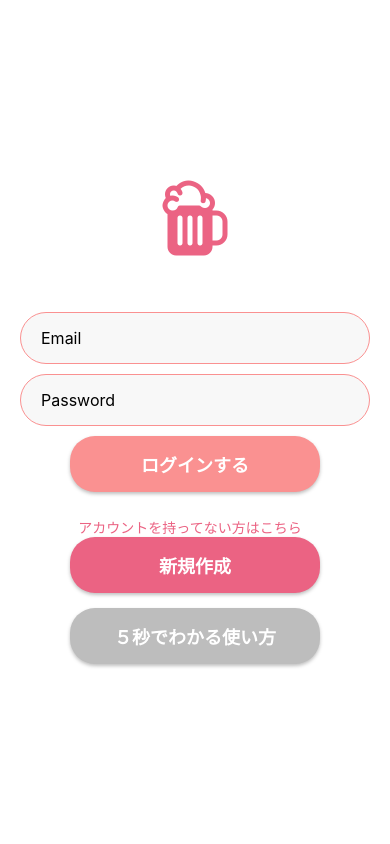
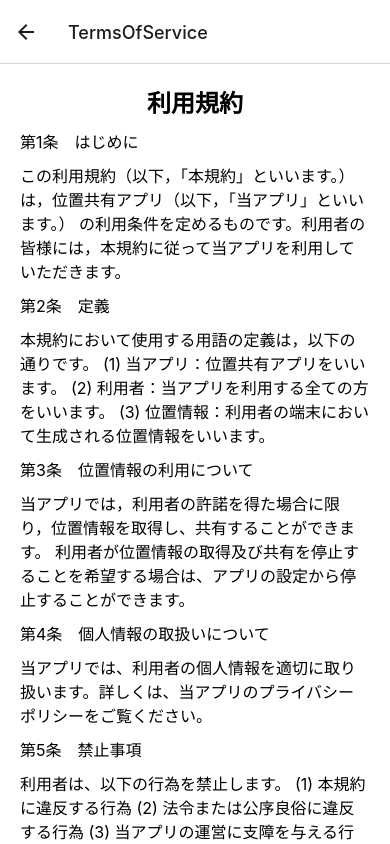
Before and after one commit to watty354/map-app, a React Native app: screen /TermsOfService in a window 390 px wide. Built offline with nearby package versions, Linux system fonts and the light colour scheme; no server answers.

Commit message:
りよう規約

```diff
--- a/App.js
+++ b/App.js
@@ -12,6 +12,7 @@ import { UserScreen } from './screens/UserScreen'
 import { ChatScreen } from './screens/ChatScreen'
 import { UsageScreen } from './screens/UsageScreen'
 import { ChatListScreen } from './screens/ChatList'
+import { TermsOfServiceScreen } from './const/TermsOfServiceScreen'
 import { createBottomTabNavigator } from '@react-navigation/bottom-tabs';
 import { useAuthState } from 'react-firebase-hooks/auth';
 import { db, auth, handleUploadPhoto } from './lib/firebase'
@@ -45,7 +46,8 @@ const HomeStack = () => {
       <Stack.Screen name="Home" component={HomeScreen} options={{ headerShown: false }} />
       <Stack.Screen name="Usage" component={UsageScreen} options={{ title: "使い方" }}/>
       <Stack.Screen name="Register" component={RegisterScreen} />
-      {/* <Stack.Screen name="Login" component={LoginScreen} /> */}
+      <Stack.Screen name="TermsOfService" component={TermsOfServiceScreen} />
+      <Stack.Screen name="Login" component={LoginScreen} />
       <Stack.Screen name="Profile" component={ProfileScreen} />
       {/* <Stack.Screen name="Map" component={MapScreen} /> */}
     </Stack.Navigator>
--- /dev/null
+++ b/const/TermsOfServiceScreen.js
@@ -0,0 +1,75 @@
+import React from 'react';
+import { View, Text, StyleSheet, ScrollView } from 'react-native';
+
+export const TermsOfServiceScreen = () => {
+  return (
+    <ScrollView>
+
+    <View style={styles.container}>
+      <Text style={styles.title}>利用規約</Text>
+      <Text style={styles.text}>第1条　はじめに</Text>
+      <Text style={styles.text}>
+        この利用規約（以下，「本規約」といいます。）は，位置共有アプリ（以下，「当アプリ」といいます。）
+        の利用条件を定めるものです。利用者の皆様には，本規約に従って当アプリを利用していただきます。
+      </Text>
+      <Text style={styles.text}>第2条　定義</Text>
+      <Text style={styles.text}>
+        本規約において使用する用語の定義は，以下の通りです。
+        (1) 当アプリ：位置共有アプリをいいます。
+        (2) 利用者：当アプリを利用する全ての方をいいます。
+        (3) 位置情報：利用者の端末において生成される位置情報をいいます。
+      </Text>
+      <Text style={styles.text}>第3条　位置情報の利用について</Text>
+      <Text style={styles.text}>
+        当アプリでは，利用者の許諾を得た場合に限り，位置情報を取得し、共有することができます。
+        利用者が位置情報の取得及び共有を停止することを希望する場合は、アプリの設定から停止することができます。
+      </Text>
+      <Text style={styles.text}>第4条　個人情報の取扱いについて</Text>
+      <Text style={styles.text}>
+        当アプリでは、利用者の個人情報を適切に取り扱います。詳しくは、当アプリのプライバシーポリシーをご覧ください。
+      </Text>
+      <Text style={styles.text}>第5条　禁止事項</Text>
+      <Text style={styles.text}>
+        利用者は、以下の行為を禁止します。
+        (1) 本規約に違反する行為
+        (2) 法令または公序良俗に違反する行為
+        (3) 当アプリの運営に支障を与える行為
+        (4) 他の利用者または第三者に対する迷惑行為
+      </Text>
+      <Text style={styles.text}>第6条　免責事項</Text>
+      <Text style={styles.text}>
+      本アプリの利用により、利用者の皆様に何らかの不利益が生じた場合でも、本アプリは一切の責任を負いかねます。
+      また、本サービスを利用したことによりユーザーに何らかの損害が発生した場合でも、一切の責任を負いかねます。
+      </Text>
+      <Text style={styles.text}>以上の規約事項をご理解いただき、ご利用いただけますようお願い申し上げます。</Text>
+      </View>
+    </ScrollView>
+  );
+}
+
+const styles = StyleSheet.create({
+    container: {
+      flex: 1,
+      padding: 20,
+      backgroundColor: '#FFFFFF',
+    },
+    title: {
+      fontSize: 24,
+      fontWeight: 'bold',
+      marginBottom: 10,
+      textAlign: 'center',
+    },
+    subtitle: {
+      fontSize: 18,
+      fontWeight: 'bold',
+      marginBottom: 5,
+    },
+    text: {
+      fontSize: 16,
+      marginBottom: 10,
+    },
+    link: {
+      color: '#007AFF',
+      textDecorationLine: 'underline',
+    },
+  });
--- a/screens/Map.js
+++ b/screens/Map.js
@@ -8,6 +8,8 @@ import { userLocation } from '../lib/location';
 import { ButtunPrompt } from '../components/ButtunPrompt'
 import { getAuth, onAuthStateChanged } from 'firebase/auth';
 import Ionicons from '@expo/vector-icons/Ionicons';
+// import BackgroundTask from 'react-native-background-task';
+
 
 export const MapScreen = ({ route, navigation }) => {
   const [usersData, setUsersData] = useState([]);
@@ -123,30 +125,45 @@ export const MapScreen = ({ route, navigation }) => {
       }, 10000);
     }
   }
-  // アプリの状態を監視
-  const handleAppStateChange = (nextAppState) => {
-    if (nextAppState === 'active') {
-      // アプリがフォアグラウンドに移行したときの処理
-      setMarkerVisible(false);
-      mapDisplayNone();
-    } else if (nextAppState === 'background') {
-      // アプリがバックグラウンドに移行したときの処理
-      setMarkerVisible(false);
-      mapDisplayNone();
-    }
-  }
+  // // アプリの状態を監視
+  // const handleAppStateChange = (nextAppState) => {
+  //   if (nextAppState === 'active') {
+  //     // アプリがフォアグラウンドに移行したときの処理
+  //     setMarkerVisible(false);
+  //     mapDisplayNone();
+  //   } else if (nextAppState === 'background') {
+  //     // アプリがバックグラウンドに移行したときの処理
+  //     setMarkerVisible(false);
+  //     mapDisplayNone();
+  //   }
+  // }
 
   // AppStateのリスナーを登録
   // const timerId = startTimer(); // 最初にタイマーをスタート
-  AppState.addEventListener('change', handleAppStateChange);
+  // AppState.addEventListener('change', handleAppStateChange);
 
-  const handleMarkerPress = async (userId) => {
-    if (userId !== auth.currentUser.uid) {
-      const userData = await getUserData(userId);
-      navigation.navigate('Chat', { user: userData })
-    }
-  }
+  // const onDisplayMapChanged = (snapshot) => {
+  //   console.log("実行され四の？");
+  //   const displayMap = snapshot.data().displayMap;
+  //   if (displayMap) {
+  //     BackgroundTask.schedule({
+  //       period: 5000, // タスクの実行間隔 (ms)
+  //     });
+  //   } else {
+  //     BackgroundTask.cancel();
+  //   }
+  // };
 
+  // BackgroundTask.define(() => {
+  //   // 5秒後に実行したい処理を記述
+  //   console.log("実行され四の？");
+  //   setMarkerVisible(false);
+  //   mapDisplayNone();
+  //   // firestoreのdispayMapをfalseにする処理を記述
+  //   BackgroundTask.finish();
+  // });
+
+  // collection(db, 'user', auth.currentUser.uid).onSnapshot(onDisplayMapChanged);
 
   return (
     <View style={styles.container}>
--- a/screens/RegisterScreen.js
+++ b/screens/RegisterScreen.js
@@ -19,6 +19,10 @@ export const RegisterScreen = ({ navigation }) => {
   const handleRegister = () => {
     if (!isChecked) {
       Alert.alert('エラー', '規約に同意してください');
+      return;
+    }
+    if (!name) {
+      Alert.alert('エラー', 'ニックネームを決めて下さい');
       return;
     }
     const auth = getAuth();
@@ -58,8 +62,9 @@ export const RegisterScreen = ({ navigation }) => {
       });
   }
 
+  //利用規約へ
   const handleLinkPress = () => {
-    return;
+    navigation.navigate('TermsOfService');
   }
 
   return (
--- a/screens/UsageScreen.js
+++ b/screens/UsageScreen.js
@@ -2,7 +2,7 @@ import React from 'react';
 import { StyleSheet, Text, View, Image } from 'react-native';
 import { ButtunPrompt } from '../components/ButtunPrompt'
 
-export const UsageScreen = ({route}) => {
+export const UsageScreen = ({route, navigation}) => {
   const { action } = route.params;
   return (
     <View style={styles.container}>
```
Also changed, not shown: 1 other file (tests, documents, lock files or other folders).
